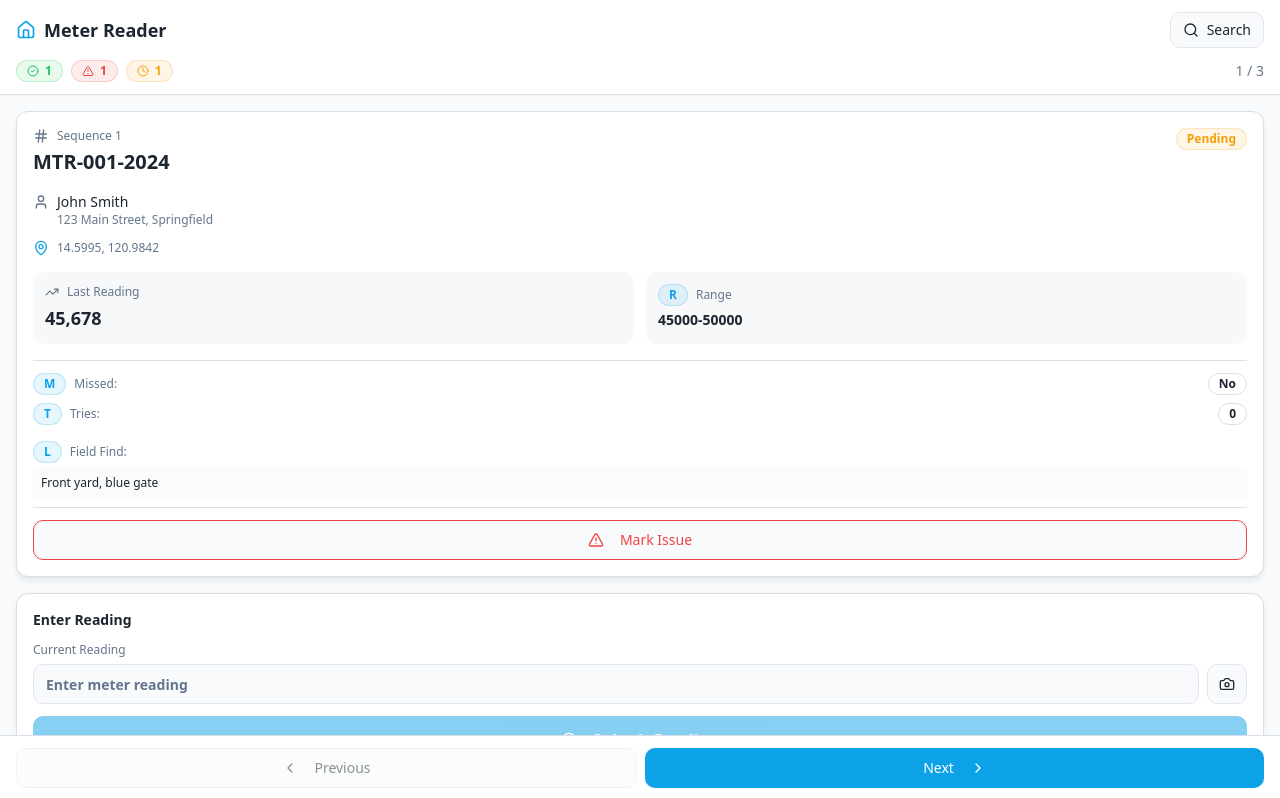
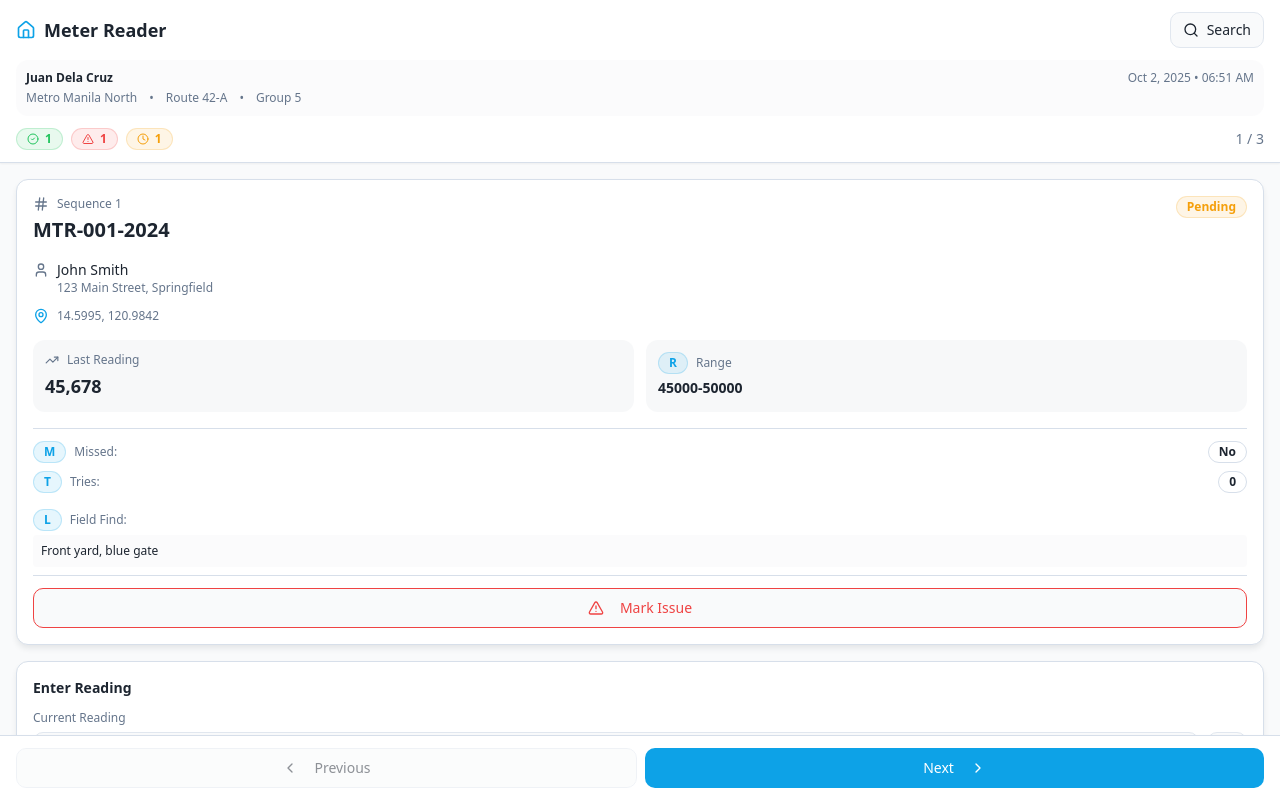
Before and after one commit to awbgracier/meterlytics-panel, a React (Vite) app: page / in a window 1280 px wide. Shown: the top 798 px of the page. Built offline with nearby package versions, Linux system fonts and the light colour scheme; the HTML template or start-up script is replaced by a standard one.

Commit message:
Add meter reader information

```diff
--- a/src/components/MeterReaderApp.tsx
+++ b/src/components/MeterReaderApp.tsx
@@ -104,6 +104,23 @@ export function MeterReaderApp() {
   const [searchOpen, setSearchOpen] = useState(false);
   const [issueReportOpen, setIssueReportOpen] = useState(false);
   const [readingValue, setReadingValue] = useState("");
+  const [currentTime, setCurrentTime] = useState(new Date());
+
+  // Update time every minute
+  useState(() => {
+    const timer = setInterval(() => {
+      setCurrentTime(new Date());
+    }, 60000);
+    return () => clearInterval(timer);
+  });
+
+  // Mock reader info - in production this would come from auth/API
+  const readerInfo = {
+    name: "Juan Dela Cruz",
+    franchiseArea: "Metro Manila North",
+    route: "Route 42-A",
+    group: "Group 5"
+  };
 
   const currentMeter = meters[currentIndex];
   const completedCount = meters.filter(m => m.status === "complete").length;
@@ -196,6 +213,23 @@ export function MeterReaderApp() {
               <Search className="h-4 w-4" />
               Search
             </Button>
+          </div>
+
+          {/* Reader Info */}
+          <div className="bg-muted/30 rounded-lg p-2.5 mb-3 space-y-1">
+            <div className="flex items-center justify-between">
+              <span className="text-xs font-semibold text-foreground">{readerInfo.name}</span>
+              <span className="text-xs text-muted-foreground">
+                {currentTime.toLocaleDateString('en-US', { month: 'short', day: 'numeric', year: 'numeric' })} • {currentTime.toLocaleTimeString('en-US', { hour: '2-digit', minute: '2-digit' })}
+              </span>
+            </div>
+            <div className="flex items-center gap-3 text-xs text-muted-foreground">
+              <span>{readerInfo.franchiseArea}</span>
+              <span>•</span>
+              <span>{readerInfo.route}</span>
+              <span>•</span>
+              <span>{readerInfo.group}</span>
+            </div>
           </div>
 
           <div className="flex items-center justify-between gap-3">
```
